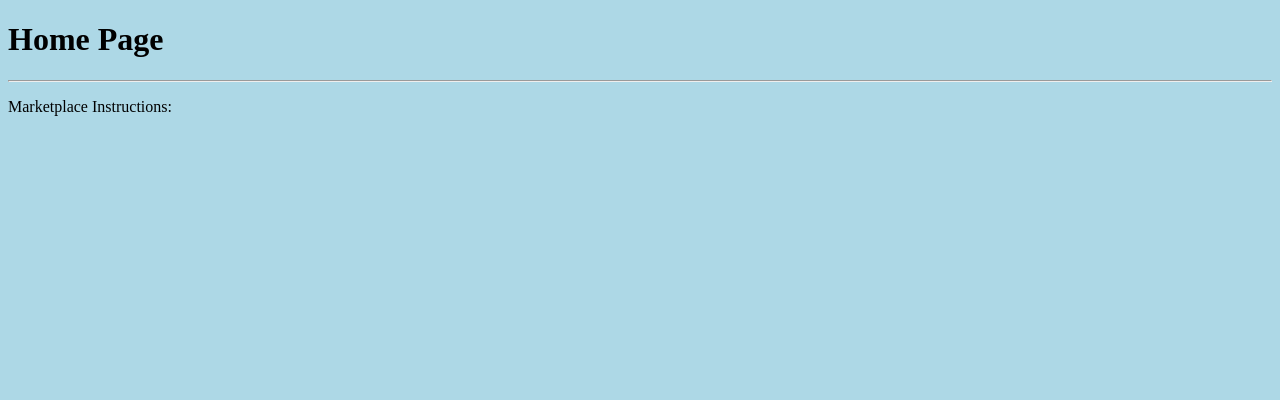
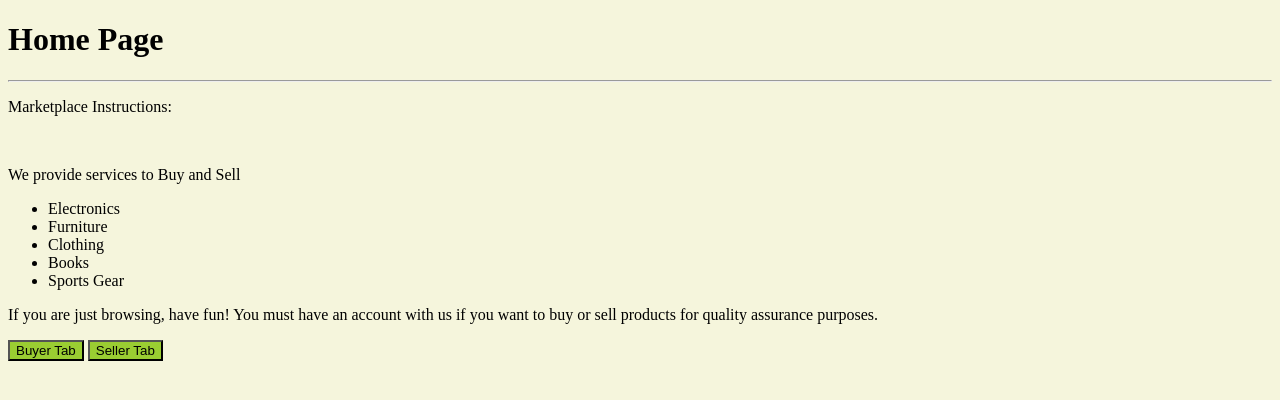
Before and after one commit to Arceus1ooo/Exchange4Students, a Flask app: page / in a window 1280 px wide. Shown: the top 400 px of the page. Run offline with Flask 2, Linux system fonts and the light colour scheme.

Commit message:
added templates

```diff
--- a/app.py
+++ b/app.py
@@ -1,6 +1,7 @@
+import os
 from flask import Flask, render_template
 
-app =Flask(__name__)
+app = Flask(__name__)
 
 @app.route('/')
 def index():
@@ -8,7 +9,7 @@ def index():
 
 @app.route('/home')
 def hello():
-    return 'Hello World'
+    return 'Hello'
 
 if __name__ == '__main__':
     app.run(debug=True)
--- a/static/css/main.css
+++ b/static/css/main.css
@@ -1,3 +1,6 @@
+button{
+    background: yellowgreen;
+}
 body {
-    background-color: lightblue;
+    background-color: beige;
 }
--- a/templates/base.html
+++ b/templates/base.html
@@ -4,7 +4,7 @@
     <meta charset="UTF-8">
     <meta http-equiv="X-UA-Compatible" content="IE=edge">
     <meta name="viewport" content="width=device-width, initial-scale=1.0">
-    <link rel="stylesheet" href="/statics/css/main.css">
+    <link rel="stylesheet" type="text/css" href="{{url_for('static', filename='css/main.css')}}">
     {% block head %} {% endblock %}
 </head>
 <body>
--- a/templates/index.html
+++ b/templates/index.html
@@ -1,12 +1,27 @@
 {% extends 'base.html' %}
 
 {% block head %}
-<link rel="stylesheet" href="/static/css/main.css">
 <title>GAP's List</title>
 {% endblock %}
 
 {% block body %}
 <h1>Home Page</h1>
 <hr>
-<p>Marketplace Instructions:</p>
+<p>Marketplace Instructions:</p><br>
+<p>We provide services to Buy and Sell</p>
+<ul>
+    <li>Electronics</li>
+    <li>Furniture</li>
+    <li>Clothing</li>
+    <li>Books</li>
+    <li>Sports Gear</li>
+</ul>
+<p>
+    If you are just browsing, have fun! You must have an account
+    with us if you want to buy or sell products for quality assurance
+    purposes.
+</p>
+<button>
+    Buyer Tab</button>
+<button>Seller Tab</button>
 {% endblock %}
```
Also changed, not shown: templates/buyerTab.html (added, +9 -0 lines), templates/sellerTab.html (added, +9 -0 lines).
